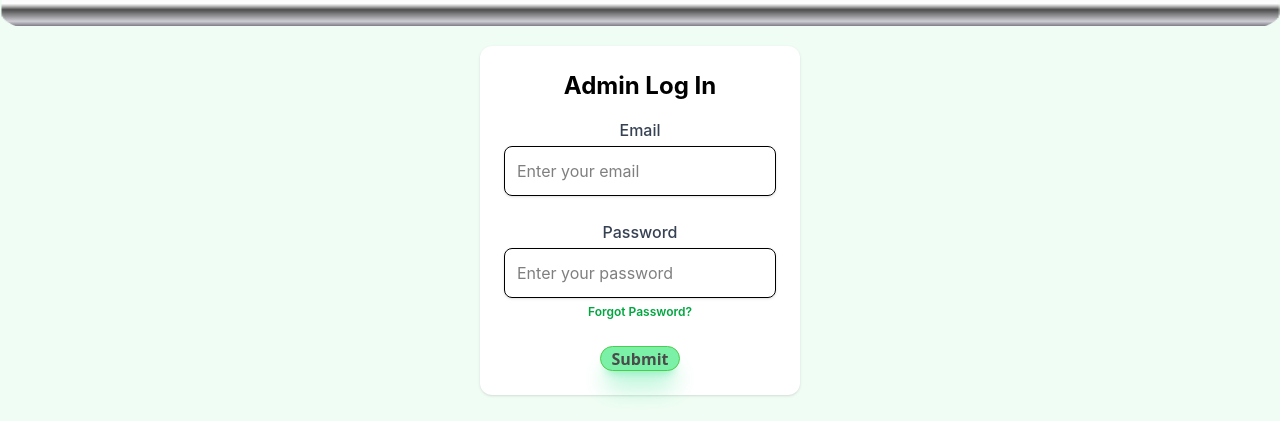
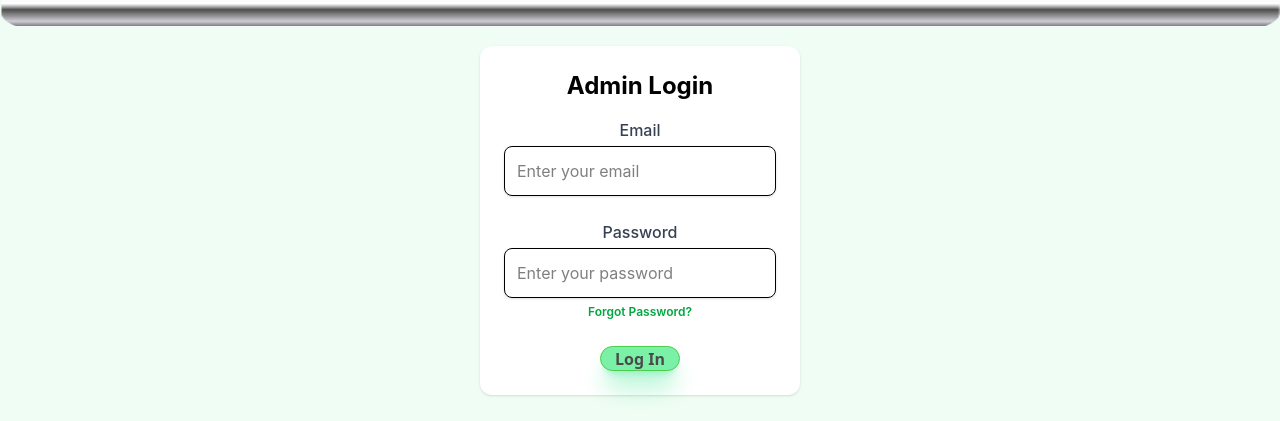
Before and after one commit to DSD-Cohort-Spring2025-TeamJ/local-service-client, a React (Vite) app: page /login in a window 1280 px wide. Shown: the part 159-580 px from the top of the page. Built offline with nearby package versions, Linux system fonts and the light colour scheme; no server answers; what ag-grid-community would draw is missing.

Commit message:
pointer on button, text edits

```diff
--- a/src/pages/Login.jsx
+++ b/src/pages/Login.jsx
@@ -47,7 +47,7 @@ const Login = () => {
 
   return (
     <div className="bg-white p-6 rounded-xl shadow space-y-6 mt-5 w-[25%] mx-auto">
-      <h1 className="text-2xl font-bold mb-4">Admin Log In</h1>
+      <h1 className="text-2xl font-bold mb-4">Admin Login</h1>
       <form className="grid grid-cols-1 justify-items-center gap-6" onSubmit={handleFakeSubmit}>
         <InputField
           id="email"
@@ -66,7 +66,7 @@ const Login = () => {
           />
           <a href="#" className="text-xs font-semibold text-green-600 hover:text-green-500">Forgot Password?</a>
         </div>
-        <button className="main-button bg-[#4BCE4B] w-[80px] h-[25px] text-[#4B4B4B] font-sans border-[1px] my-3" type="submit">Submit</button>
+        <button className="main-button cursor-pointer bg-[#4BCE4B] w-[80px] h-[25px] text-[#4B4B4B] font-sans border-[1px] my-3" type="submit">Log In</button>
       </form>
     </div>
   );
```
